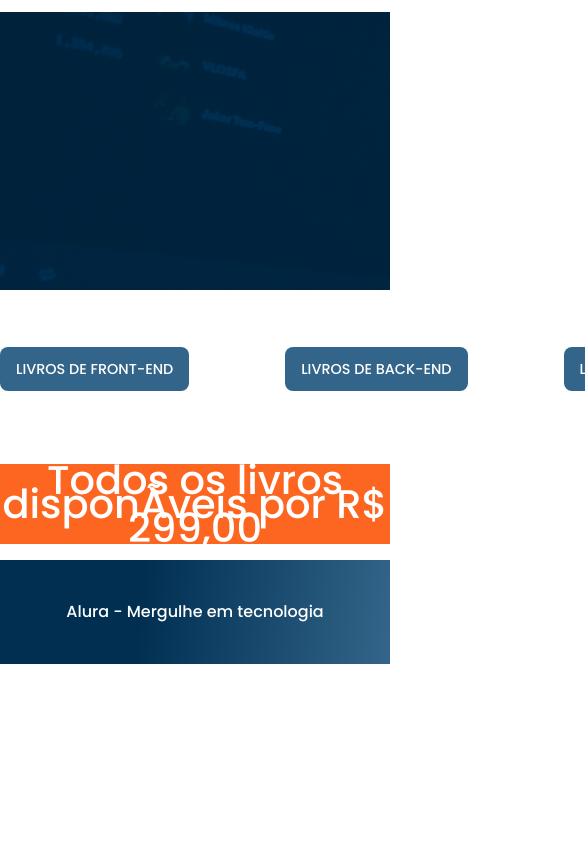
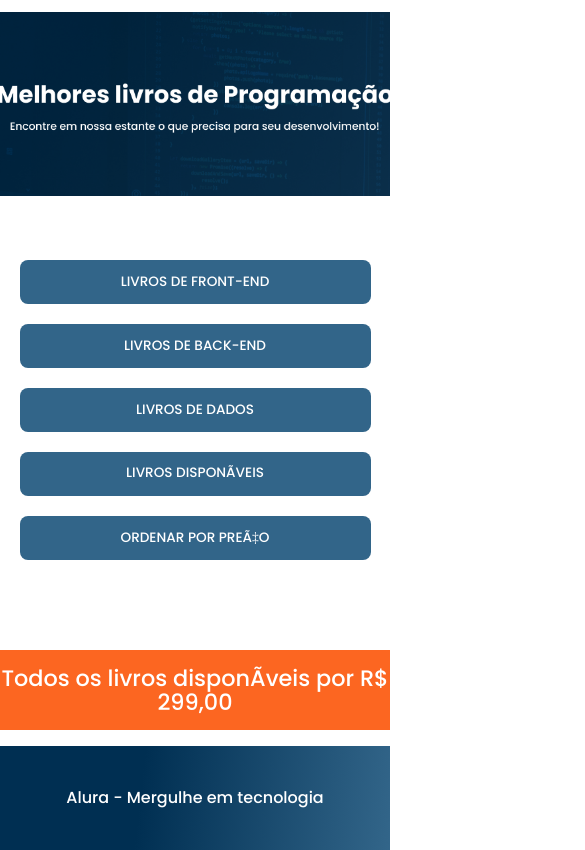
Before and after one commit to bruninlins/Busca-com-JavaScript, a plain HTML site: page index.html in a window 390 px wide. Shown: the part 61-911 px from the top of the page, 585 px wide, since content can reach past the window. Before the commit the page ends 844 px from the top, so only its background shows below. Drawn offline with nearby package versions, Linux system fonts and the light colour scheme; no server answers.

Commit message:
resposividades

```diff
--- a/style.css
+++ b/style.css
@@ -159,3 +159,52 @@ body {
   font-weight: 500;
   line-height: 24px;
 }
+
+@media screen and (max-width: 1250px) {
+  .wrap {
+    width: 90%;
+  }
+
+  .nav {
+    flex-direction: column;
+    align-items: stretch;
+    gap: 10px;
+    height: auto;
+  }
+
+  .btn {
+    width: 100%;
+    margin-bottom: 10px;
+    font-size: 0.85rem;
+    padding: 10px;
+  }
+
+  .livros {
+    flex-direction: column;
+    align-items: center;
+    gap: 30px;
+  }
+
+  .livro {
+    width: 85%;
+    height: auto;
+  }
+
+  .livro__titulo,
+  .livro__descricao,
+  .livro__preco {
+    padding-top: 23px;
+    font-size: 20px;
+  }
+
+  .livros__disponiveis p {
+    font-size: 1.4em;
+  }
+
+  .banner {
+    height: 184px;
+    width: 100%;
+    background-size: cover;
+    background-position: center;
+  }
+}
```
